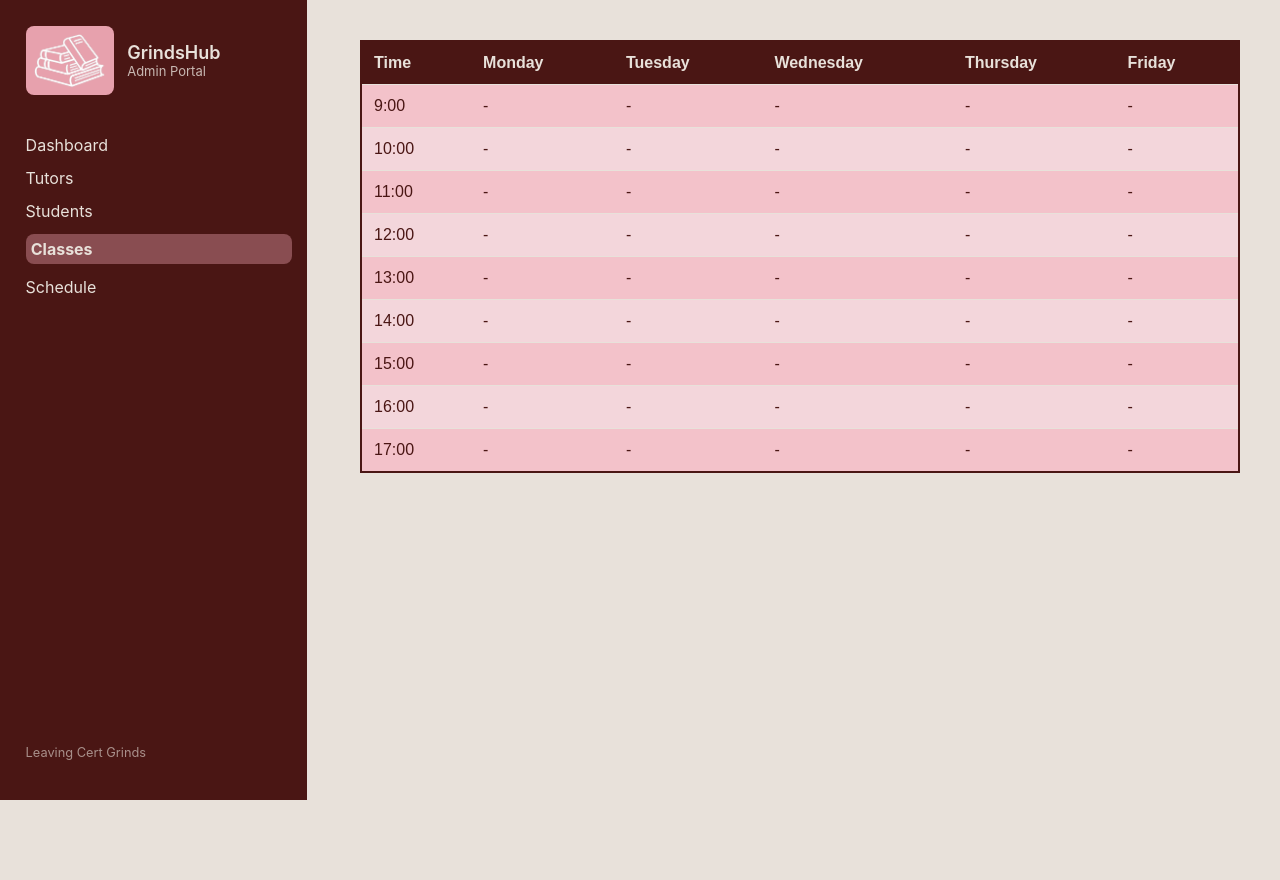
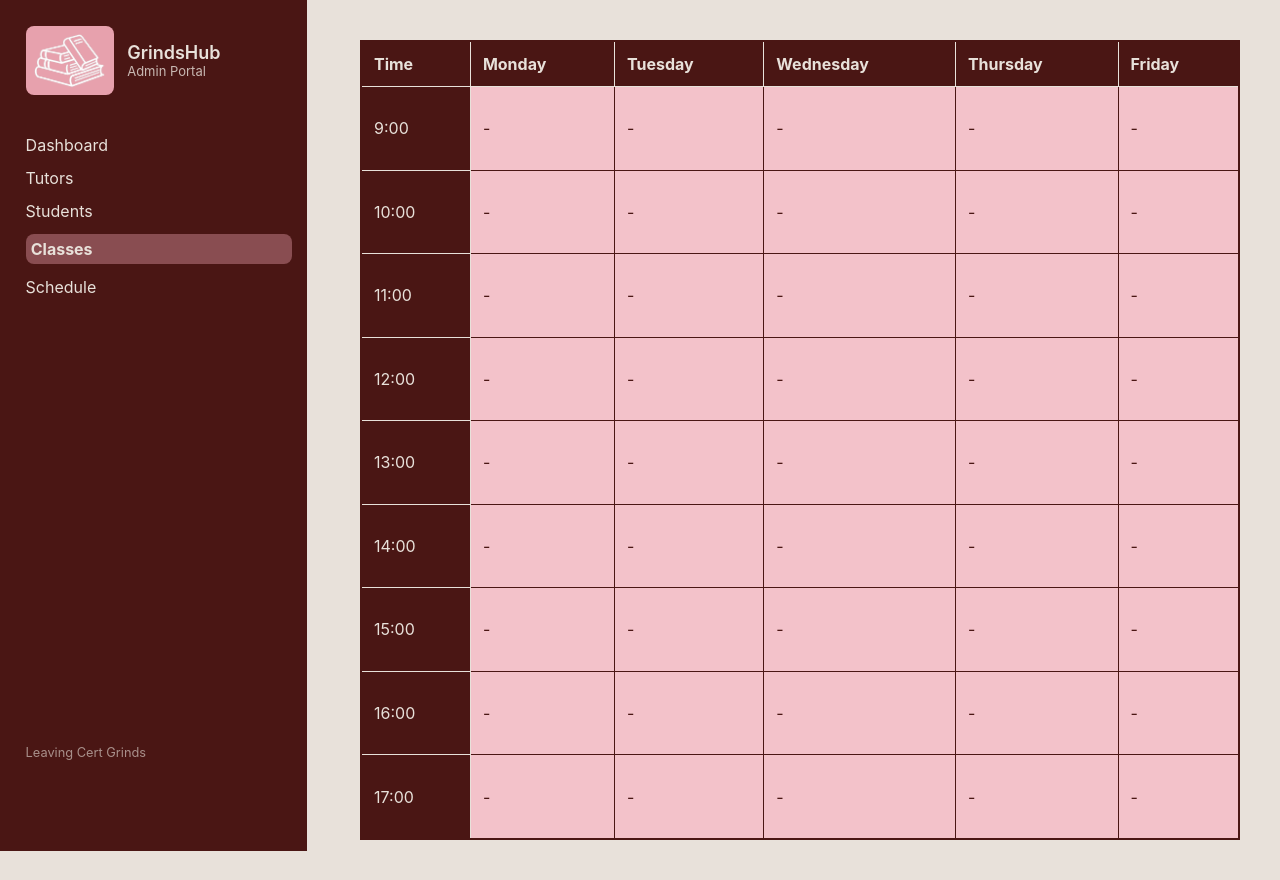
Before and after one commit to isabellelynch/ServerSide-Project-2026, a PHP site: page /Classes.php in a window 1280 px wide. Before the commit the page ends 800 px from the top, so only its background shows below. Run offline with PHP 8.4, Linux system fonts and the light colour scheme; data that the repository does not hold is empty.

Commit message:
Worked on schedule

```diff
--- a/Classes.php
+++ b/Classes.php
@@ -11,7 +11,7 @@
   <body>
     <?php require_once 'Include/SideBar.php'; ?>
     <main>
-        <?php include_once 'Include/GenerateSchedule.php'; ?>
+        <?php require_once 'Include/GenerateSchedule.php'; ?>
     </main>
   </body>
   <script src="project.js"></script>
--- a/Include/GenerateSchedule.php
+++ b/Include/GenerateSchedule.php
@@ -26,7 +26,7 @@ $times = [
 ];
 ?>
 
-<table id="table">
+<table id = "ScheduleTable">
     <thead>
         <tr>
             <th>Time</th>
@@ -39,7 +39,7 @@ $times = [
 
     <?php foreach ($times as $time): ?>
         <tr>
-            <td><?php echo $time; ?></td>
+            <td class = "time"><?php echo $time; ?></td>
 
             <?php foreach ($days as $day): ?>
                 <td>
--- a/Include/GenerateTable.php
+++ b/Include/GenerateTable.php
@@ -4,7 +4,7 @@
     $ID = (basename($_SERVER['PHP_SELF']) === 'Students.php')?'StudentID':'TutorID';
 
 ?>
-    <table id = 'table'>
+    <table id = 'ViewAllTable'>
     <thead>
         <tr>
             <th><?php echo $ID; ?></th>
--- a/styles.css
+++ b/styles.css
@@ -123,7 +123,7 @@ main {
 
 
 
-#table {
+#ViewAllTable {
     width: 100%;
     border-collapse: collapse;
     font-family: Arial, sans-serif;
@@ -132,41 +132,77 @@ main {
     color:#4A1614;
 }
 
-#table thead {
+#ViewAllTable thead {
     background-color: #4A1614;
     color: #E8E1DA;
 }
 
-#table th,
-#table td {
+#ViewAllTable th,
+#ViewAllTable td {
     padding: 12px;
     text-align: left;
     border-bottom: 1px solid #E8E1DA;
 }
 
-#table tbody tr:nth-child(even) {
+#ViewAllTable tbody tr:nth-child(even) {
     background-color: #f3d6db;
 }
 
-#table tbody tr:hover {
+#ViewAllTable tbody tr:hover {
     background-color: #E7A1AD;
     color: #4A1614;
 }
 
-#table tr.selected td{
+#ViewAllTable tr.selected td{
     background-color: #E7A1AD;
 }
-#table a:link{
+#ViewAllTable a:link{
     text-decoration:underline;
     color: #4A1614;
 }
 
-#table a:visited{
+#ViewAllTable a:visited{
     color:#4A1614;
 }
-#table a:hover{
+#ViewAllTable a:hover{
     color: #E8E1DA;
 }
+#ScheduleTable {
+    border-collapse: collapse;
+    width: 100%;
+    height:100vh;
+    text-align: center;
+    background-color: #f3c2ca;
+    border: 2px solid #4A1614;
+    color:#4A1614;
+}
+#ScheduleTable tbody td:hover {
+    background-color: #E7A1AD;
+    color: #4A1614;
+}
+#ScheduleTable thead{
+    background-color: #4A1614;
+    color: #E8E1DA;
+}
+#ScheduleTable th{
+    border: 1px solid #E8E1DA;
+    padding: 12px;
+    text-align: left;
+}
+
+#ScheduleTable .time{
+    background-color: #4A1614;
+    color: #E8E1DA;
+    border: 1px solid #E8E1DA;
+}
+
+#ScheduleTable td {
+    padding: 12px;
+    text-align: left;
+    border: 1px solid #4A1614;
+}
+
+
 
 #overlay {
     position: fixed;
@@ -230,30 +266,18 @@ main {
 
 
 }
-
 #InputContainer {
     width:50%;
     height:60%;
 }
-
-
-
-
-
-
 .ButtonContainer button:hover {
     opacity: 0.9;
 }
-
-
-
 #closeForm {
     background: #4A1614;
     color: #E8E1DA;
     margin-left: 10px;
 }
-
-
 .ButtonContainer{
     display:flex;
     flex-wrap: wrap;
@@ -262,7 +286,6 @@ main {
     gap:5%;
 
 }
-
 .ButtonContainer button{
     min-width:30%;
     padding: 8px 16px;
@@ -274,11 +297,9 @@ main {
     font-weight: bold;
     margin-top: 2%;
 }
-
 .ButtonContainer #PermanentRemoval{
     display: none;
 }
-
 .edit{
     padding: 8px 16px;
     border: 1px solid #E8E1DA;
@@ -288,19 +309,3 @@ main {
     background-color: #4A1614;
     color: #E8E1DA;
 }
-
-main #scheduleTable {
-    border-collapse: collapse;
-    width: 100%;
-    text-align: center;
-}
-
-main #scheduleTable th,
-main #scheduleTable td {
-    border: 1px solid #ccc;
-    padding: 10px;
-}
-
-main #scheduleTable th {
-    background: #f4f4f4;
-}
```
